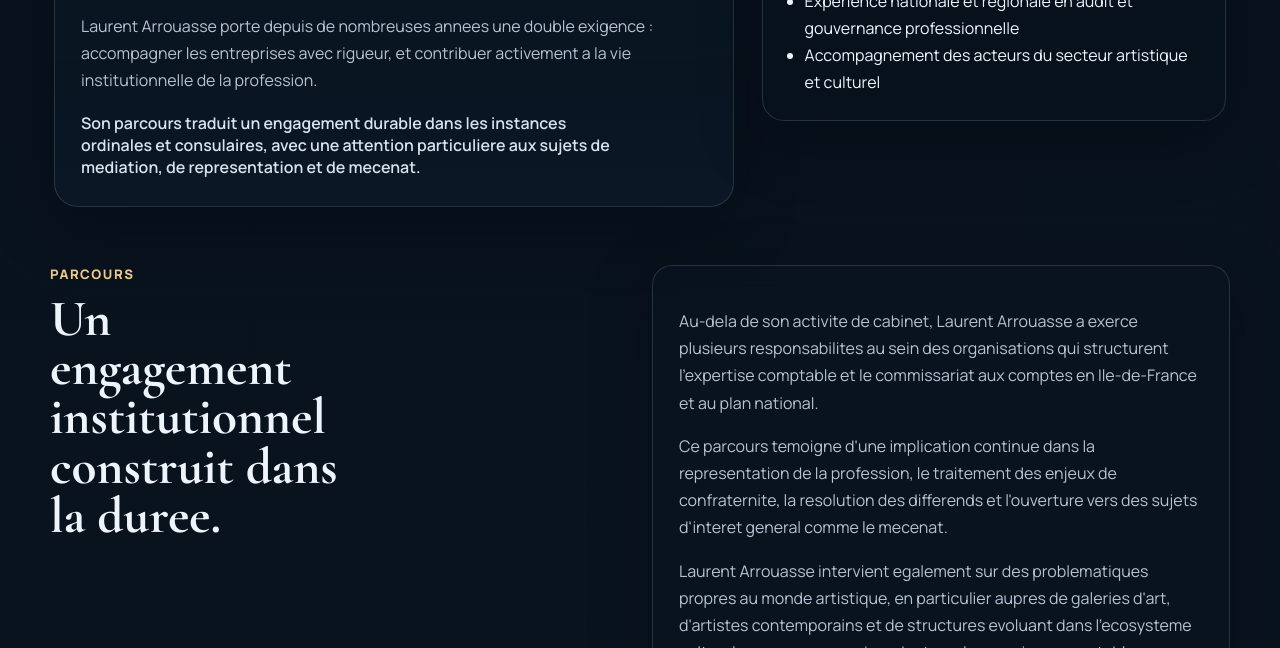
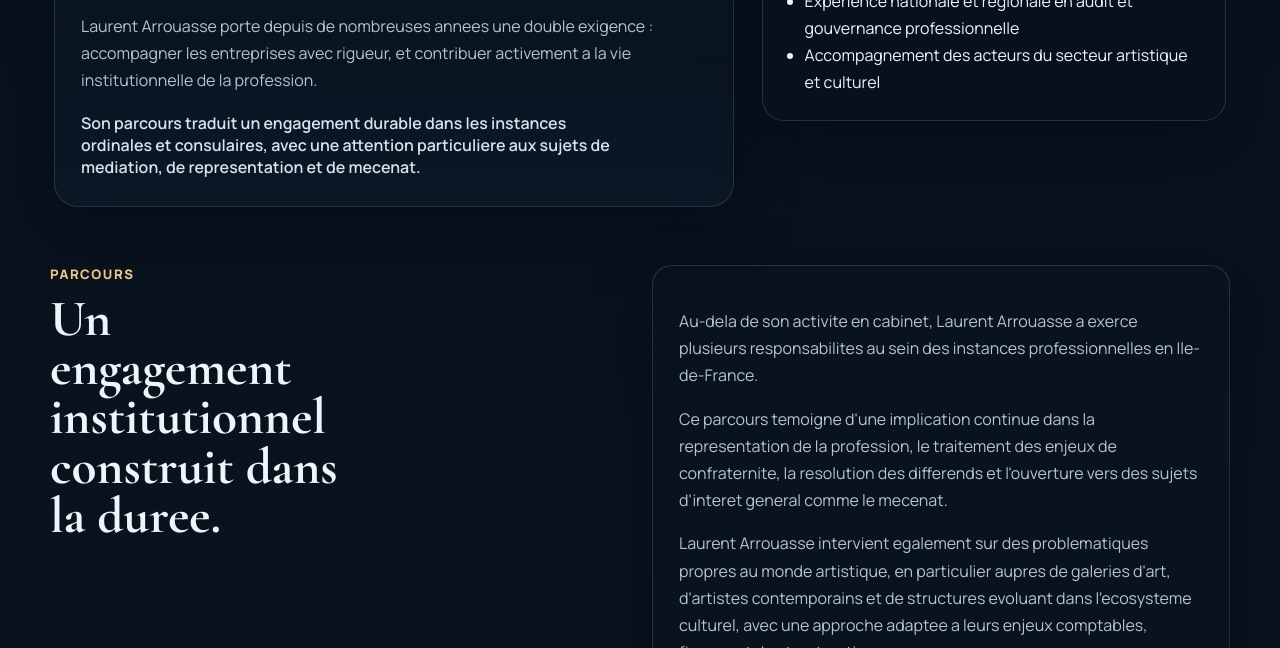
Before and after one commit to JUL04200/Paris-Audit-1, a website: page public/laurent-arrouasse.html in a window 1280 px wide. Shown: the part 452-1100 px from the top of the page. Drawn offline with nearby package versions, Linux system fonts and the light colour scheme.

Commit message:
Update Laurent Arrouasse parcours text

```diff
--- a/public/laurent-arrouasse.html
+++ b/public/laurent-arrouasse.html
@@ -83,10 +83,9 @@
 
           <div class="intro-panel">
             <p>
-              Au-dela de son activite de cabinet, Laurent Arrouasse a exerce
-              plusieurs responsabilites au sein des organisations qui structurent
-              l'expertise comptable et le commissariat aux comptes en Ile-de-France
-              et au plan national.
+              Au-dela de son activite en cabinet, Laurent Arrouasse a exerce
+              plusieurs responsabilites au sein des instances professionnelles
+              en Ile-de-France.
             </p>
             <p>
               Ce parcours temoigne d'une implication continue dans la
```
